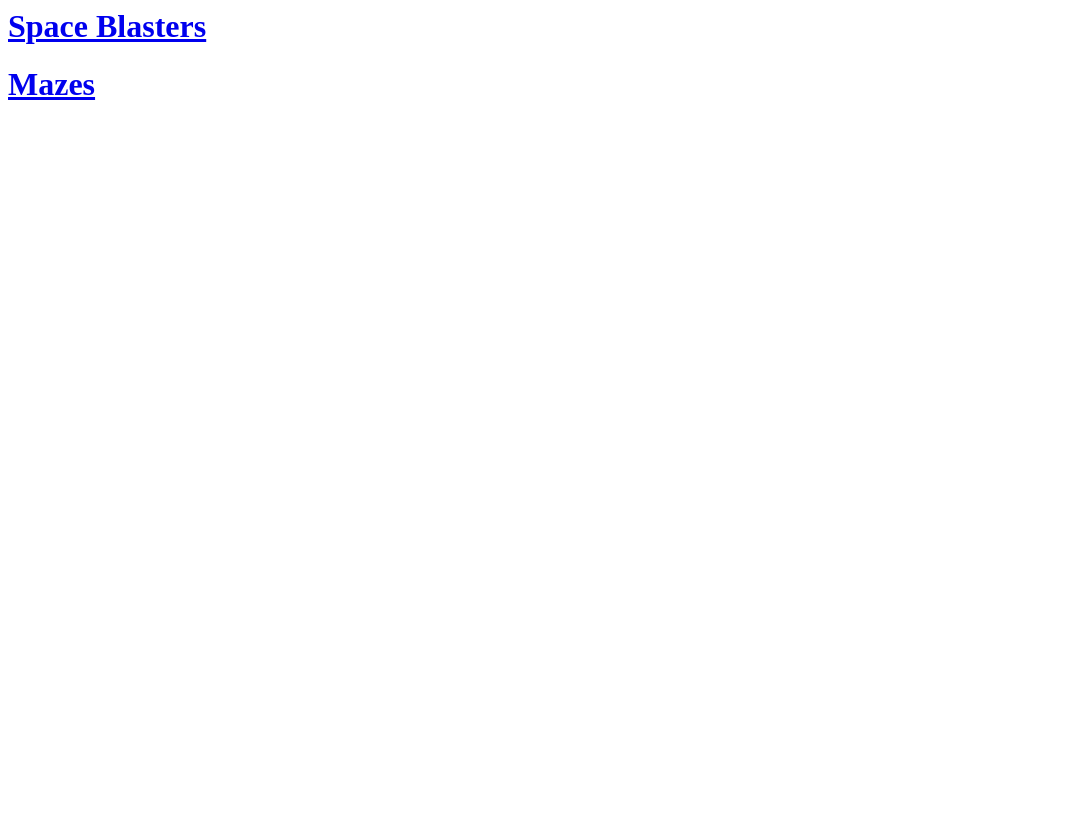
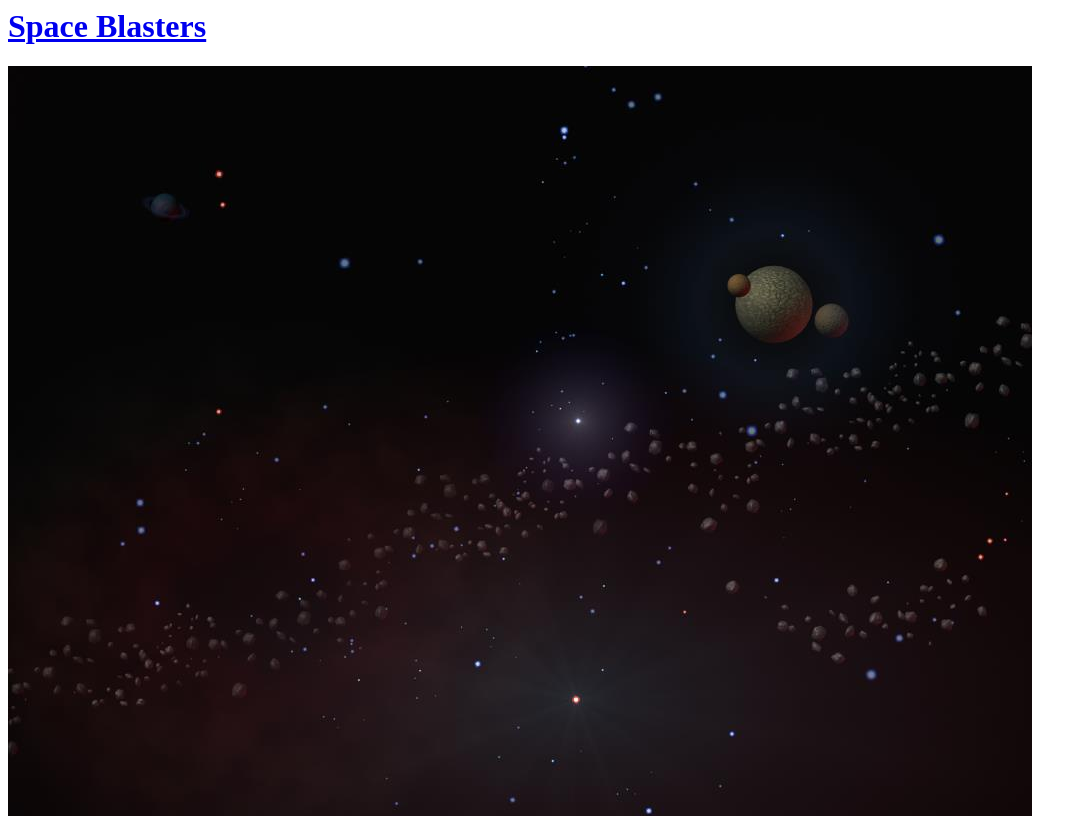
Before and after one commit to GamesByAdam/GamesByAdam.github.io, a plain HTML site: page index.html in a window 1280 px wide. Shown: the top 816 px of the page, without its empty margins (0-1087 px from the left). Drawn offline with Linux system fonts and the light colour scheme.

Commit message:
Update index.html

```diff
--- a/index.html
+++ b/index.html
@@ -1,6 +1,7 @@
 <html>
 	<body>
 		<a href="game.html"><h1>Space Blasters</h1></a>
+		<img src="images/background-default-000.jpg"></img>
 		<a href="game2.html"><h1>Mazes</h1></a>
 
     </embed>
```
